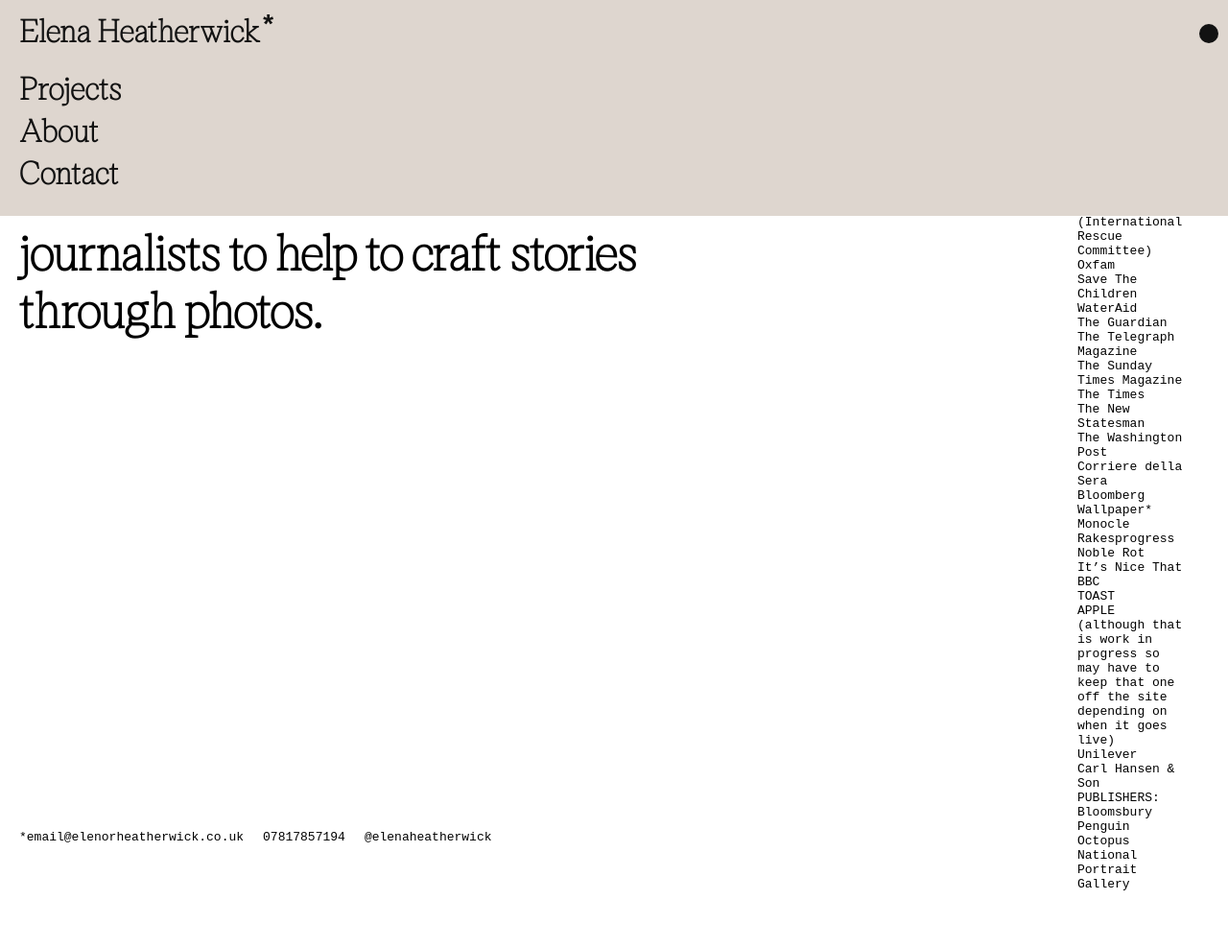
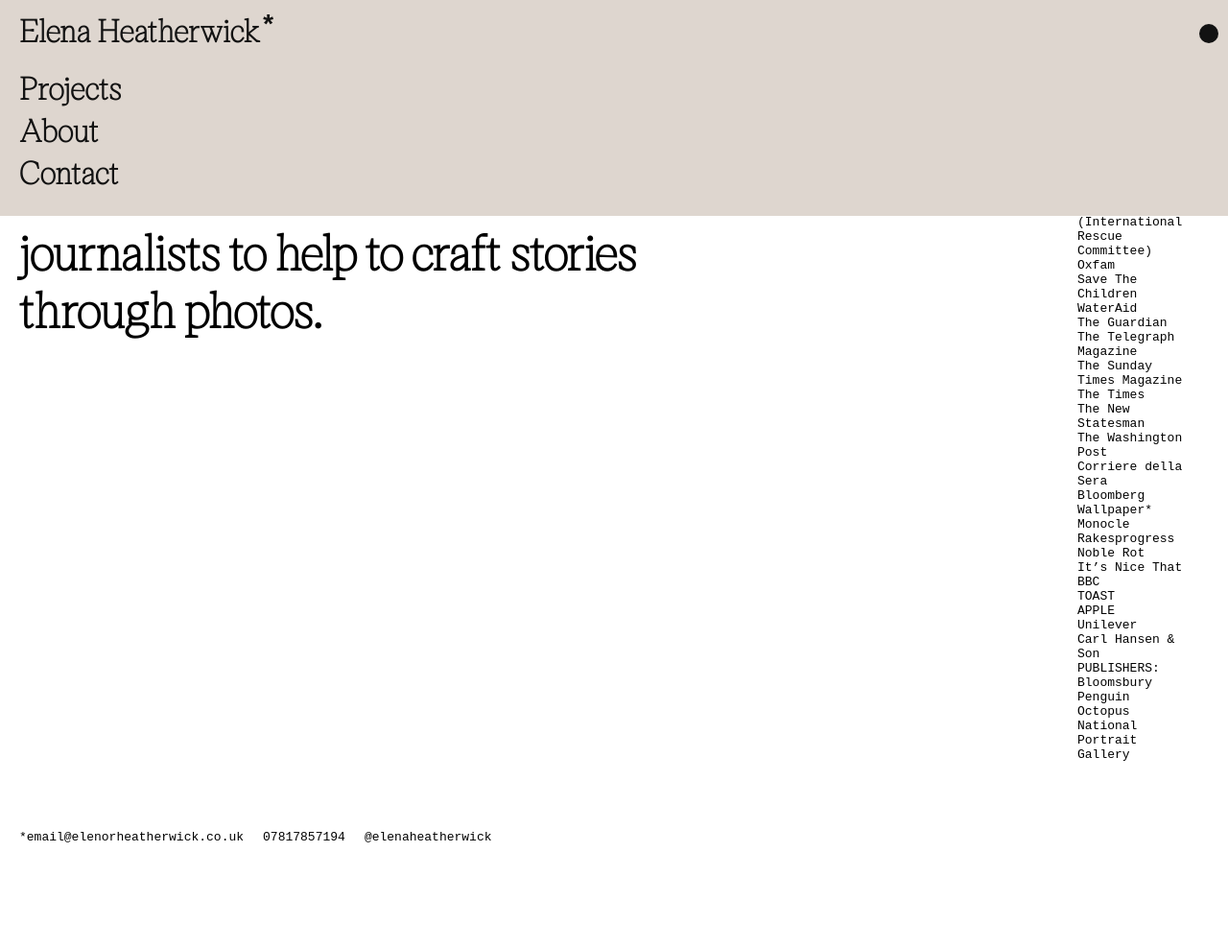
Before and after one commit to blongden73/Heatherwick, a Jekyll site: the page built from about.markdown, in a window 1280 px wide. Shown: the whole page at 96% size. Built offline with Jekyll 4.4.1, drawn with Linux system fonts in a browser that asks for light colours; after the commit the page ends 900 px from its top, so only the background shows below that.

Commit message:
Updated About

```diff
--- a/about.markdown
+++ b/about.markdown
@@ -1,35 +1,11 @@
 ---
 title: About
 permalink: "/about/"
-Description: |-
-  UN
-  IRC (International Rescue Committee)
-  Oxfam
-  Save The Children
-  WaterAid
-  The Guardian
-  The Telegraph Magazine
-  The Sunday Times Magazine
-  The Times
-  The New Statesman
-  The Washington Post
-  Corriere della Sera
-  Bloomberg
-  Wallpaper\*
-  Monocle
-  Rakesprogress
-  Noble Rot
-  It's Nice That
-  BBC
-  TOAST
-  APPLE (although that is work in progress so may have to keep that one off the site depending on when it goes live)
-  Unilever
-  Carl Hansen & Son
-  PUBLISHERS:
-  Bloomsbury
-  Penguin
-  Octopus
-  National Portrait Gallery
+Description: "UN\nIRC (International Rescue Committee)\nOxfam\nSave The Children\nWaterAid\nThe
+  Guardian\nThe Telegraph Magazine\nThe Sunday Times Magazine\nThe Times\nThe New
+  Statesman\nThe Washington Post\nCorriere della Sera\nBloomberg\nWallpaper\\*\nMonocle\nRakesprogress\nNoble
+  Rot\nIt's Nice That\nBBC\nTOAST\nAPPLE \nUnilever\nCarl Hansen & Son\nPUBLISHERS:\nBloomsbury\nPenguin\nOctopus\nNational
+  Portrait Gallery"
 layout: about
 ---
 
```
